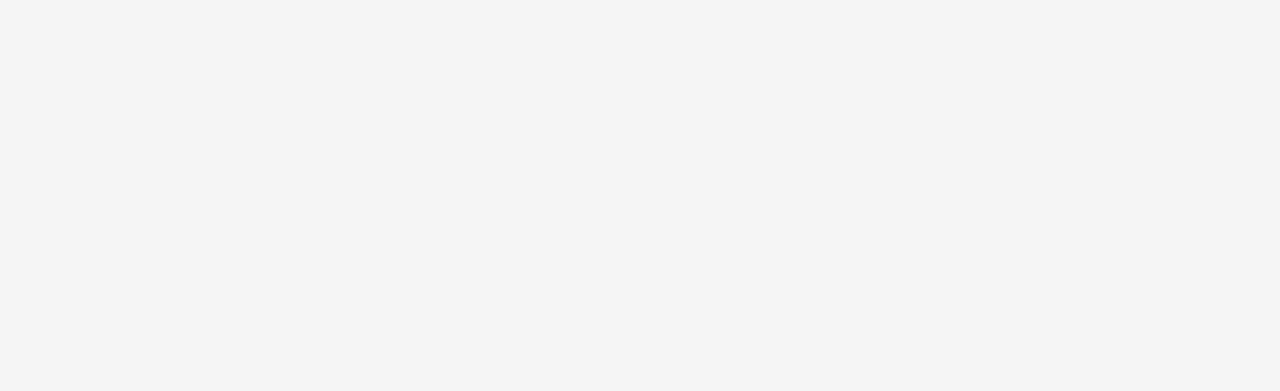
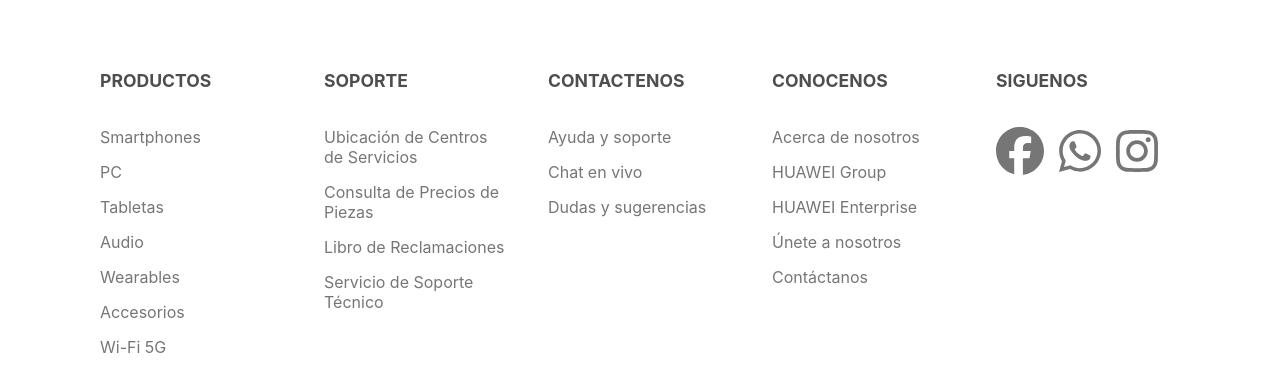
Before and after one commit to ynoacamino/first-page, a React (Vite) app: page / in a window 1280 px wide. Shown: the part 1449-1840 px from the top of the page. Before the commit the page ends 1439 px from the top, so only its background shows below. Built offline with nearby package versions, Linux system fonts and the light colour scheme.

Commit message:
added module Footer

```diff
--- a/src/App.jsx
+++ b/src/App.jsx
@@ -5,15 +5,16 @@
 import Slider from './Slider/Slider';
 import Background from './Background/Background';
 import Subscribe from './Subscribe/Subscribe';
+import Footer from './Footer/Footer';
 
 function App() {
   return (
     <div className="App">
       <Header />
       <Background />
+      <Slider />
       <Subscribe />
-      <Slider />
-
+      <Footer />
     </div>
   );
 }
--- /dev/null
+++ b/src/ColumsFooter/ColumsFooter.css
@@ -0,0 +1,37 @@
+.liFooter {
+  list-style: none;
+  padding: 0;
+  margin: 0;
+}
+
+.ulFooter {
+  padding: 0;
+  display: flex;
+  flex-direction: column;
+  gap: 15px;
+}
+
+.linkFooter {
+  text-decoration: none;
+  color: #767676;
+}
+
+.linkFooter:hover {
+  color: #353535;
+}
+
+.titleFooter {
+  font: inherit;
+  font-weight: 700;
+  font-size: 1.1rem;
+  color: #4e4e4e;
+}
+
+.colFooter {
+  width: 260px;
+  padding: 0 20px;
+  display: flex;
+  flex-direction: column;
+  align-items: flex-start;
+  gap: 20px;
+}
--- /dev/null
+++ b/src/ColumsFooter/ColumsFooter.jsx
@@ -0,0 +1,16 @@
+import './ColumsFooter.css';
+import React from 'react';
+
+// eslint-disable-next-line no-unused-vars
+function ColumsFooter({ title, content }) {
+  return (
+    <div className="colFooter">
+      <span className="titleFooter">{title}</span>
+      <ul className="ulFooter">
+        {content.map((x) => <li key={x.name} className="liFooter"><a href={x.url} className="linkFooter">{x.name}</a></li>)}
+      </ul>
+    </div>
+  );
+}
+
+export default ColumsFooter;
--- /dev/null
+++ b/src/Footer/Footer.css
@@ -0,0 +1,11 @@
+.Footer {
+  background-color: white;
+  display: flex;
+  padding: 80px;
+}
+
+.boxIcoRedes {
+  padding: 0;
+  display: flex;
+  gap: 15px;
+}
--- /dev/null
+++ b/src/Footer/Footer.jsx
@@ -0,0 +1,92 @@
+import './Footer.css';
+import React from 'react';
+import { FontAwesomeIcon } from '@fortawesome/react-fontawesome';
+import { faFacebook, faWhatsapp, faInstagram } from '@fortawesome/free-brands-svg-icons';
+import ColumsFooter from '../ColumsFooter/ColumsFooter';
+
+const textApi = [
+  {
+    title: 'PRODUCTOS',
+    content: [
+      { name: 'Smartphones', url: '/' },
+      { name: 'PC', url: '/' },
+      { name: 'Tabletas', url: '/' },
+      { name: 'Audio', url: '/' },
+      { name: 'Wearables', url: '/' },
+      { name: 'Accesorios', url: '/' },
+      { name: 'Wi-Fi 5G', url: '/' },
+    ],
+  },
+  {
+    title: 'SOPORTE',
+    content: [
+      { name: 'Ubicación de Centros de Servicios', url: '/' },
+      { name: 'Consulta de Precios de Piezas', url: '/' },
+      { name: 'Libro de Reclamaciones', url: '/' },
+      { name: 'Servicio de Soporte Técnico', url: '/' },
+    ],
+  },
+  {
+    title: 'CONTACTENOS',
+    content: [
+      { name: 'Ayuda y soporte', url: '/' },
+      { name: 'Chat en vivo', url: '/' },
+      { name: 'Dudas y sugerencias', url: '/' },
+    ],
+  },
+  {
+    title: 'CONOCENOS',
+    content: [
+      { name: 'Acerca de nosotros', url: '/' },
+      { name: 'HUAWEI Group', url: '/' },
+      { name: 'HUAWEI Enterprise', url: '/' },
+      { name: 'Únete a nosotros', url: '/' },
+      { name: 'Contáctanos', url: '/' },
+    ],
+  },
+];
+
+const redes = {
+  title: 'SIGUENOS',
+  reds: {
+    facebook: 'https://www.facebook.com/',
+    whatsapp: 'https://www.whatsapp.com/',
+    instagram: 'https://www.instagram.com/',
+  },
+};
+
+function Footer() {
+  return (
+    <div className="Footer">
+      {textApi.map((column) => (
+        <ColumsFooter
+          key={column.title}
+          title={column.title}
+          content={column.content}
+        />
+      ))}
+      <div className="colFooter">
+        <span className="titleFooter">{redes.title}</span>
+        <ul className="boxIcoRedes">
+          <li className="liFooter">
+            <a href={redes.reds.facebook} className="linkFooter">
+              <FontAwesomeIcon icon={faFacebook} size="3x" />
+            </a>
+          </li>
+          <li className="liFooter">
+            <a href={redes.reds.whatsapp} className="linkFooter">
+              <FontAwesomeIcon icon={faWhatsapp} size="3x" />
+            </a>
+          </li>
+          <li className="liFooter">
+            <a href={redes.reds.instagram} className="linkFooter">
+              <FontAwesomeIcon icon={faInstagram} size="3x" />
+            </a>
+          </li>
+        </ul>
+      </div>
+    </div>
+  );
+}
+
+export default Footer;
```
